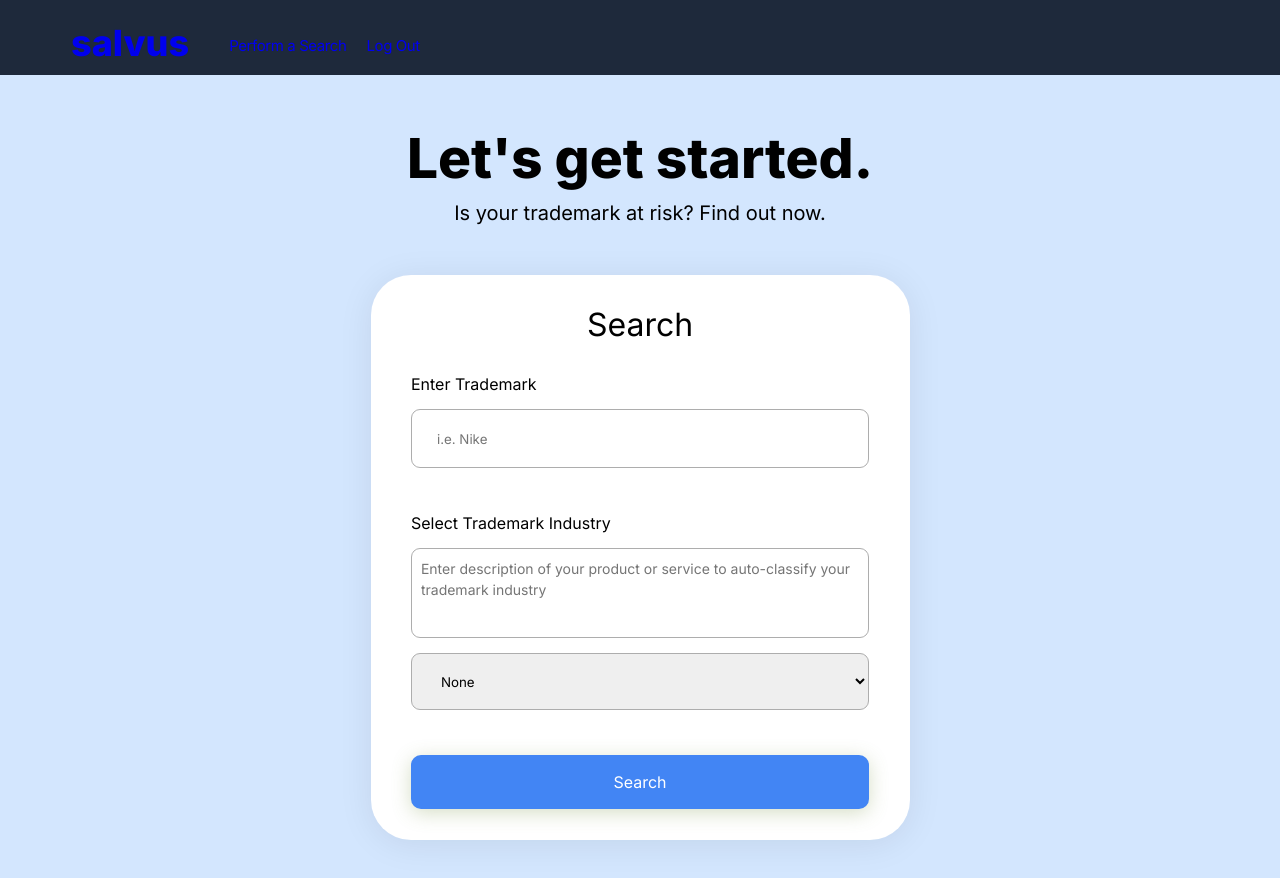
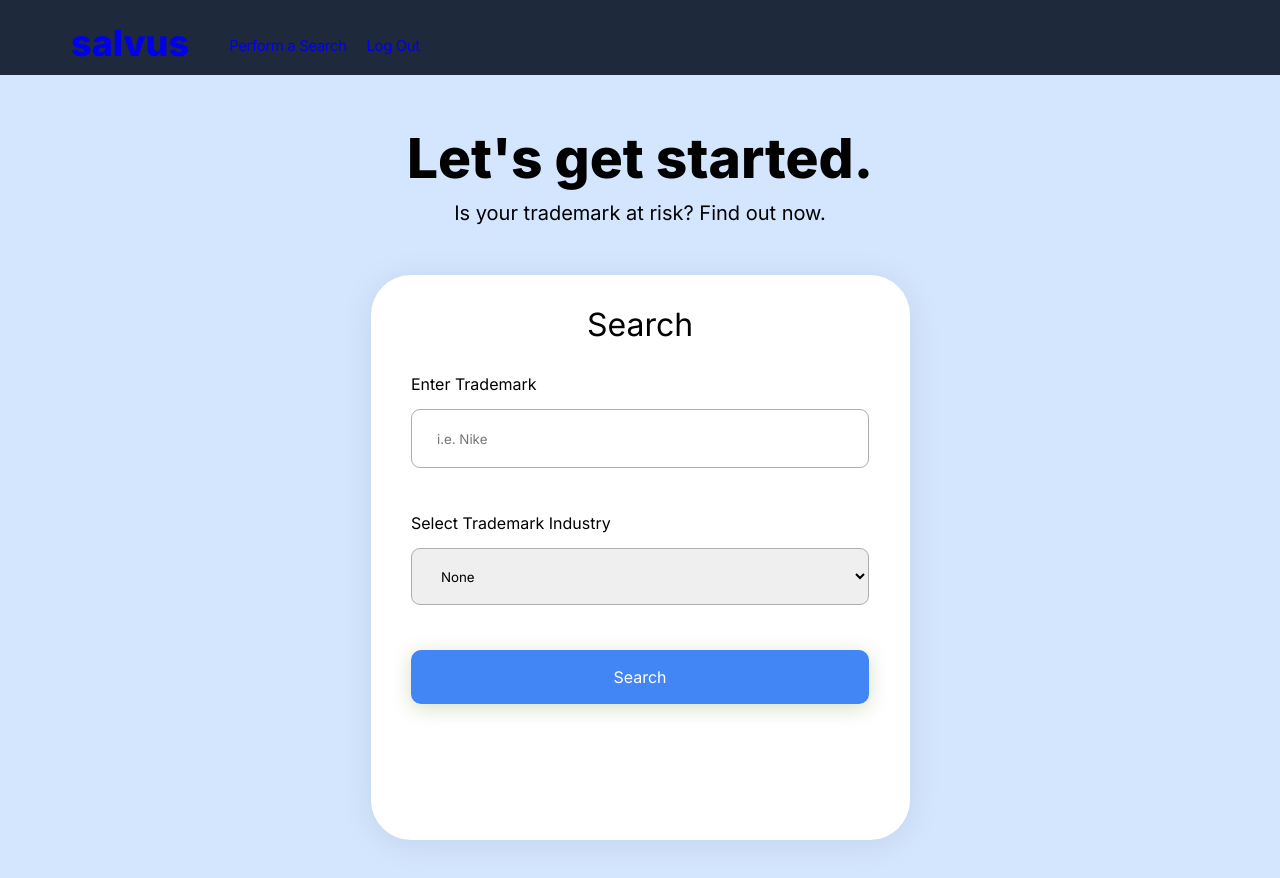
Before and after one commit to 18paulb/SalvusClient, an Angular app: page /mark-search in a window 1280 px wide. Shown: the top 878 px of the page. Built offline with nearby package versions, Linux system fonts and the light colour scheme; sample sign-in values are in the browser's storage.

Commit message:
Comment description box

```diff
--- a/src/app/mark-search/mark-search.component.html
+++ b/src/app/mark-search/mark-search.component.html
@@ -21,11 +21,11 @@
             <!--All the drop down menus-->
             <div class="dropdown-title">Select Trademark Industry</div>
             <!--            <form #markdescription='ngForm' (ngSubmit)="classifyCode()">-->
-            <div class="flex-container">
-              <textarea (keydown.enter)="classifyCode($event)" [(ngModel)]="description"
-                        placeholder="Enter description of your product or service to auto-classify your trademark industry"
-                        required></textarea>
-            </div>
+<!--            <div class="flex-container">-->
+<!--              <textarea (keydown.enter)="classifyCode($event)" [(ngModel)]="description"-->
+<!--                        placeholder="Enter description of your product or service to auto-classify your trademark industry"-->
+<!--                        required></textarea>-->
+<!--            </div>-->
             <!--              <button type="submit" [disabled]="!markdescription.valid">Submit</button>-->
             <!--            </form>-->
 
```
